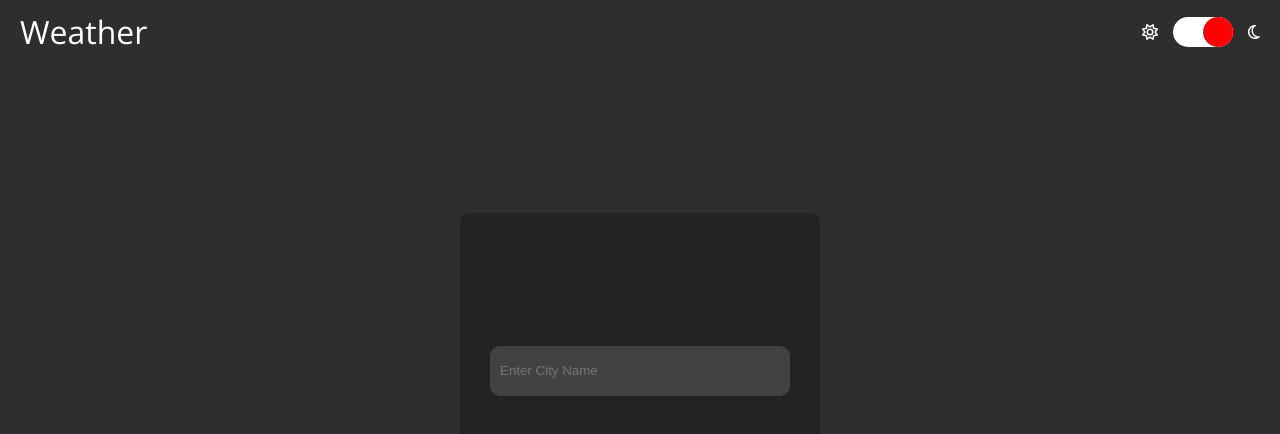
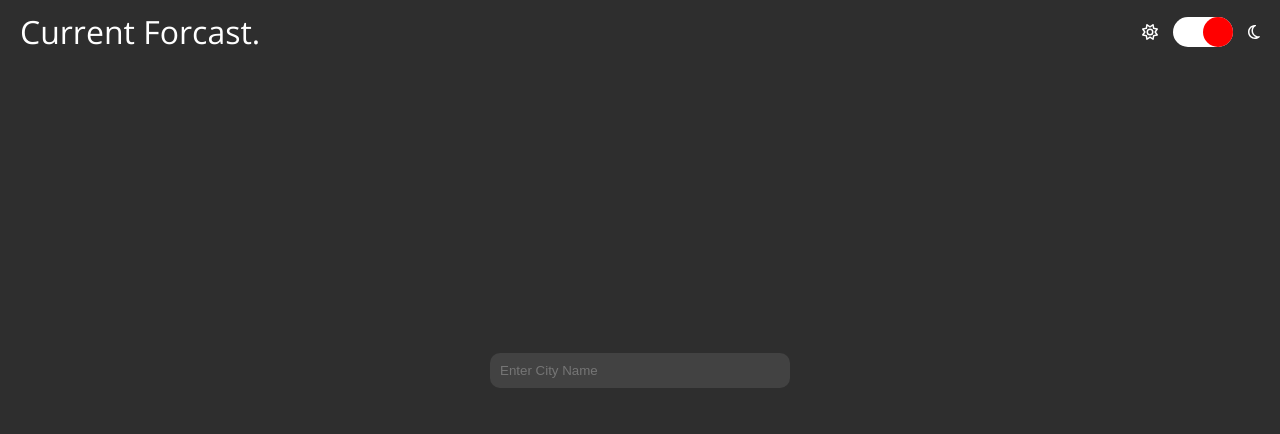
Before and after one commit to DalareR/CurrentForcast, a React (Create React App) app: page / in a window 1280 px wide. Shown: the top 434 px of the page. Built offline with nearby package versions, Linux system fonts and the light colour scheme.

Commit message:
updated API

```diff
--- a/src/components/home.jsx
+++ b/src/components/home.jsx
@@ -1,5 +1,23 @@
 import axios from "axios";
 import React, { useEffect, useState } from "react";
+import styled from "styled-components";
+
+const Card = styled.form`
+  height: ${({ cityName }) => (cityName ? "auto" : 0)};
+  min-width: 300px;
+  min-height: ${({ cityName }) => (cityName ? "300px" : 0)};
+  max-width: 400px;
+  max-height: 400px;
+  padding: ${({ cityName }) => (cityName ? "30px" : 0)};
+  display: flex;
+  flex-direction: column;
+  justify-content: center;
+  align-items: center;
+  text-align: center;
+  background-color: rgb(214, 214, 214);
+  border-radius: 10px;
+  transition: all 0.5s ease;
+`;
 
 export default function Home({ theme }) {
   const [cityInput, setCityInput] = useState("");
@@ -13,7 +31,7 @@ export default function Home({ theme }) {
   const weatherIcon = `/images/icons/${cityData.icon}.svg`;
 
   function getCityKey(city) {
-    const key = "aFw9vFGpUQeKudN09xAXiOIseNxG2moh";
+    const key = "ToFgXdvVA7Et8puwG3W4qffJ07HAssFh";
     const cityKeyLink = axios
       .get(
         `http://dataservice.accuweather.com/locations/v1/cities/search?apikey=${key}&q=${city}`
@@ -47,8 +65,9 @@ export default function Home({ theme }) {
 
   return (
     <div className="card-wrapper">
-      <form
+      <Card
         className={theme === "light" ? "card" : "card card--dark"}
+        cityName={cityName}
         onSubmit={handleFormSubmit}
       >
         <div className={cityName ? "card__info" : "hide"}>
@@ -66,7 +85,7 @@ export default function Home({ theme }) {
           }
           placeholder="Enter City Name"
         ></input>
-      </form>
+      </Card>
     </div>
   );
 }
--- a/src/components/navBar.jsx
+++ b/src/components/navBar.jsx
@@ -17,7 +17,7 @@ const ThemeButton = styled.div`
 export default function NavBar({ theme, setTheme }) {
   return (
     <div id="navBar-Container">
-      <h3 className="navBar__title">Weather</h3>
+      <h3 className="navBar__title">Current Forcast.</h3>
       <div
         className="theme__toggle-container"
         onClick={() =>
--- a/src/index.css
+++ b/src/index.css
@@ -46,7 +46,7 @@ h4 {
   opacity: 0;
   width: 0;
   height: 0;
-  transition: all 0.5s ease;
+  transition: all 1s ease;
 }
 
 #app-container {
```
